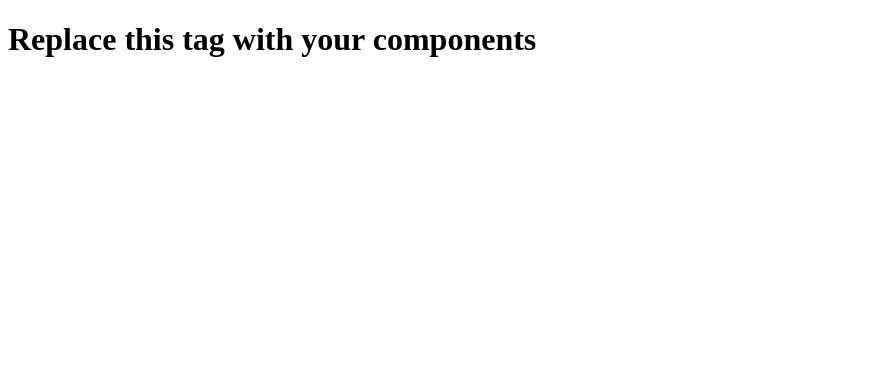
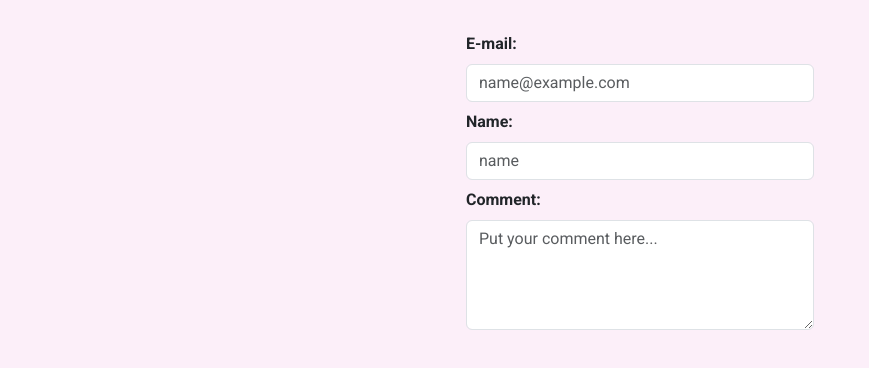
Before and after one commit to Trojan1911/vue-assessment, a Vue app: page / in a window 1280 px wide. Shown: the top 368 px of the page, without its empty margins (0-869 px from the left). Built offline with nearby package versions, Linux system fonts and the light colour scheme.

Commit message:
initial commit - basic comment form

```diff
--- a/package.json
+++ b/package.json
@@ -14,8 +14,10 @@
     "format": "prettier --write src/"
   },
   "dependencies": {
+    "bootstrap": "^5.3.5",
     "pinia": "^3.0.1",
     "pinia-plugin-persistedstate": "^4.2.0",
+    "saas": "^1.0.0",
     "vue": "^3.5.13"
   },
   "devDependencies": {
@@ -34,6 +36,7 @@
     "jsdom": "^26.0.0",
     "npm-run-all2": "^7.0.2",
     "prettier": "3.5.3",
+    "sass-embedded": "^1.87.0",
     "typescript": "~5.8.0",
     "vite": "^6.2.4",
     "vite-plugin-vue-devtools": "^7.7.2",
--- a/src/App.vue
+++ b/src/App.vue
@@ -1,9 +1,13 @@
 <script setup lang="ts">
+import CommentForm from '@/components/CommentForm.vue'
 </script>
 
 <template>
-  <h1>Replace this tag with your components</h1>
+  <div class="container p-4">
+    <div class="row justify-content-center">
+      <CommentForm />
+    </div>
+  </div>
 </template>
 
-<style scoped>
-</style>
+<style scoped></style>
--- /dev/null
+++ b/src/assets/main.scss
@@ -0,0 +1,7 @@
+@import url('https://fonts.googleapis.com/css2?family=Roboto:ital,wght@0,100..900;1,100..900&display=swap');
+$primary: #fceff9;
+body {
+  font-family: "Roboto", sans-serif;
+  background: $primary;
+  box-sizing: border-box;
+}
--- /dev/null
+++ b/src/components/CommentForm.vue
@@ -0,0 +1,22 @@
+<script setup lang="ts">
+import FormInput from '@/components/UI/FormInput.vue'
+import FormTextarea from '@/components/UI/FormTextarea.vue'
+</script>
+
+<template>
+  <div class="col-4">
+    <FormInput
+      input-id="email"
+      label="E-mail:"
+      type="email"
+      required
+      placeholder="name@example.com"
+    />
+
+    <FormInput input-id="name" label="Name:" type="text" placeholder="name" required />
+
+    <FormTextarea textarea-id="message" label="Comment:" placeholder="Put your comment here..." />
+  </div>
+</template>
+
+<style scoped></style>
--- /dev/null
+++ b/src/components/UI/FormInput.vue
@@ -0,0 +1,30 @@
+<script setup lang="ts">
+interface InputProps {
+  inputType?: string;
+  inputId: string;
+  isRequired?: boolean;
+  validationRules?: string[];
+  label: string;
+  placeholder?: string;
+}
+
+const props = defineProps<InputProps>()
+</script>
+
+<template>
+  <div class="my-2">
+    <label
+      :for="props.inputId"
+      class="form-label fw-bold"> {{ label }} </label>
+    <input
+      :type="props.inputType"
+      :required="props.isRequired"
+      class="form-control"
+      :id="props.inputId"
+      :placeholder="placeholder"/>
+  </div>
+</template>
+
+<style scoped>
+
+</style>
--- /dev/null
+++ b/src/components/UI/FormTextarea.vue
@@ -0,0 +1,30 @@
+<script setup lang="ts">
+interface textAreaProps {
+  textareaId: string
+  isRequired?: boolean
+  label: string
+  placeholder?: string
+  rows?: number
+}
+
+const props = withDefaults(defineProps<textAreaProps>(), {
+  isRequired: false,
+  placeholder: 'Put text here...',
+  rows: 4,
+})
+</script>
+
+<template>
+  <div class="my-2">
+    <label :for="props.textareaId" class="form-label fw-bold"> {{ label }} </label>
+    <textarea
+      :placeholder="placeholder"
+      :required="props.isRequired"
+      class="form-control"
+      :id="props.textareaId"
+      :rows="props.rows"
+    ></textarea>
+  </div>
+</template>
+
+<style scoped></style>
--- a/src/main.ts
+++ b/src/main.ts
@@ -1,9 +1,11 @@
-import './assets/main.css'
-
 import { createApp } from 'vue'
 import { createPinia } from 'pinia'
 import piniaPluginPersistedState from 'pinia-plugin-persistedstate'
 import App from './App.vue'
+
+import 'bootstrap/dist/css/bootstrap.min.css'
+import 'bootstrap/dist/js/bootstrap.bundle.min.js'
+import './assets/main.scss'
 
 const app = createApp(App)
 
```
Also changed, not shown: src/assets/main.css (deleted), 1 other file (tests, documents, lock files or other folders).
